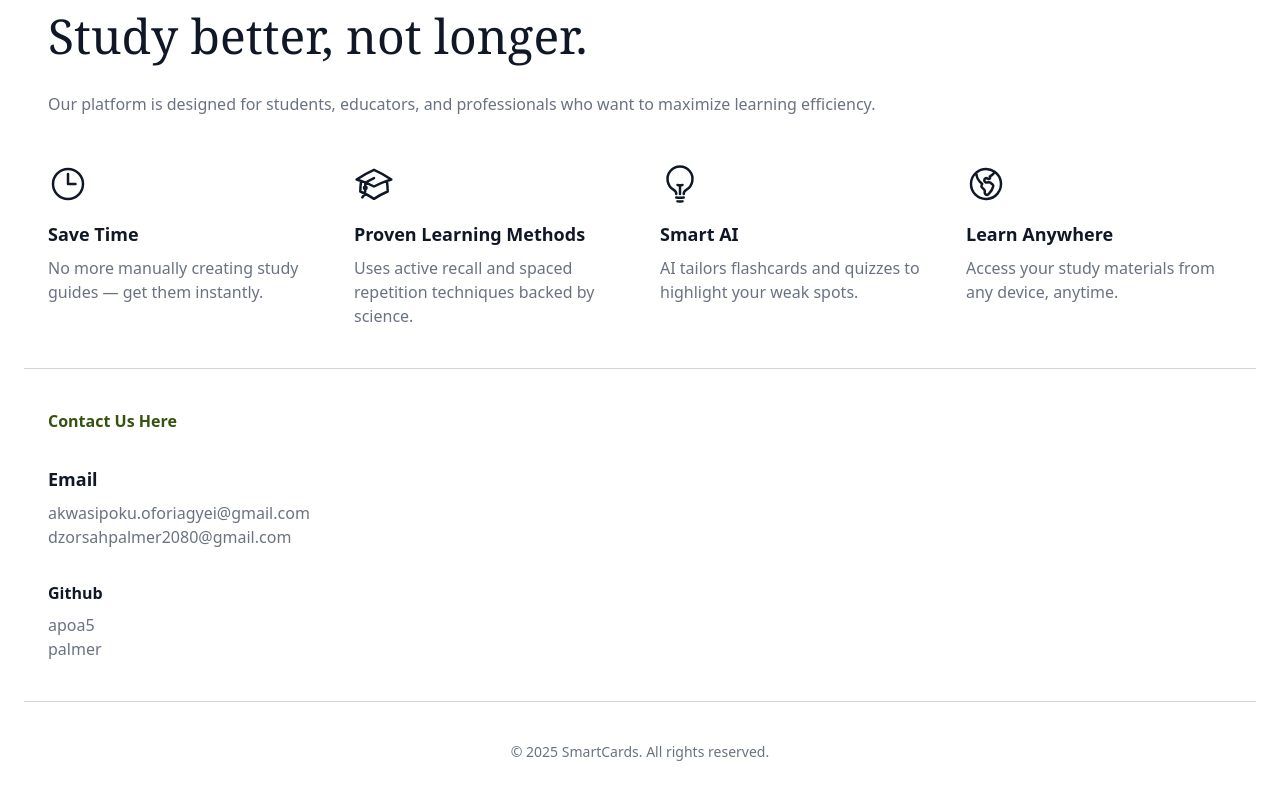
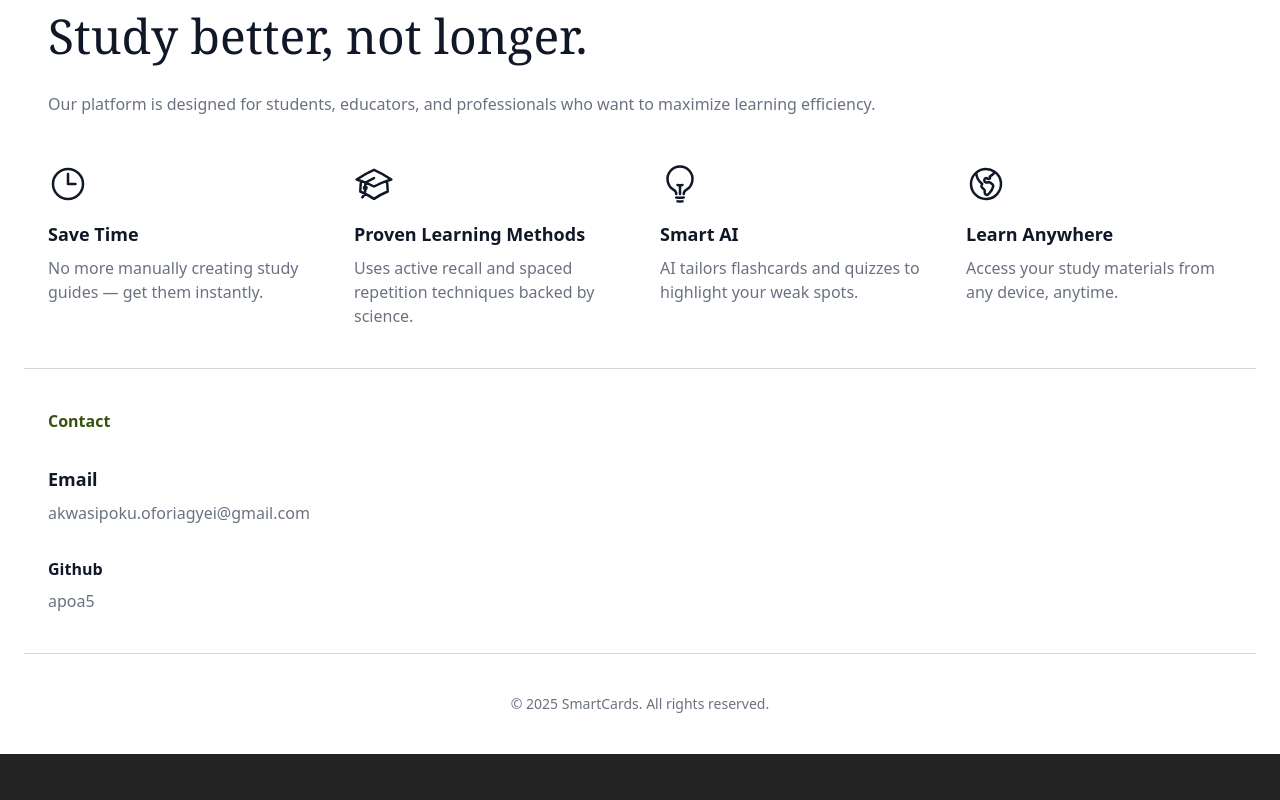
Before and after one commit to apoa5/smart-cards, a React (Vite) app in the folder frontend/: page / in a window 1280 px wide. Shown: the part 1975-2775 px from the top of the page. After the commit the page ends 2729 px from the top, so only its background shows below. Built offline with nearby package versions, Linux system fonts and the light colour scheme.

Commit message:
Updated landing page

```diff
--- a/frontend/src/pages/LandingPage.jsx
+++ b/frontend/src/pages/LandingPage.jsx
@@ -210,16 +210,14 @@ const LandingPage = () => {
 {/*Contact section */}
 <section id="contact-us" className="py-10">
 <div className="max-w-7xl mx-auto px-6 text-left">
-  <p className="text-lime-900 font-bold mb-8"> Contact Us Here</p>
+  <p className="text-lime-900 font-bold mb-8"> Contact</p>
   <h3 className="font-semibold text-lg mb-2">Email</h3>
   <div className="mb-8">
       <p className="text-gray-500">akwasipoku.oforiagyei@gmail.com</p>
-      <p className="text-gray-500">dzorsahpalmer2080@gmail.com</p>
   </div>
   <h3 className="font-semibold mb-2">Github</h3>
   <div className="flex flex-col">
     <a href="https://github.com/apoa5" target="_blank" rel="noopener noreferrer" className="text-gray-500 hover:text-gray-900">apoa5</a>
-    <a href="" target="_blank" rel="noopener noreferrer" className="text-gray-500 hover:text-gray-900">palmer</a>
   </div>
 </div>
 
```
